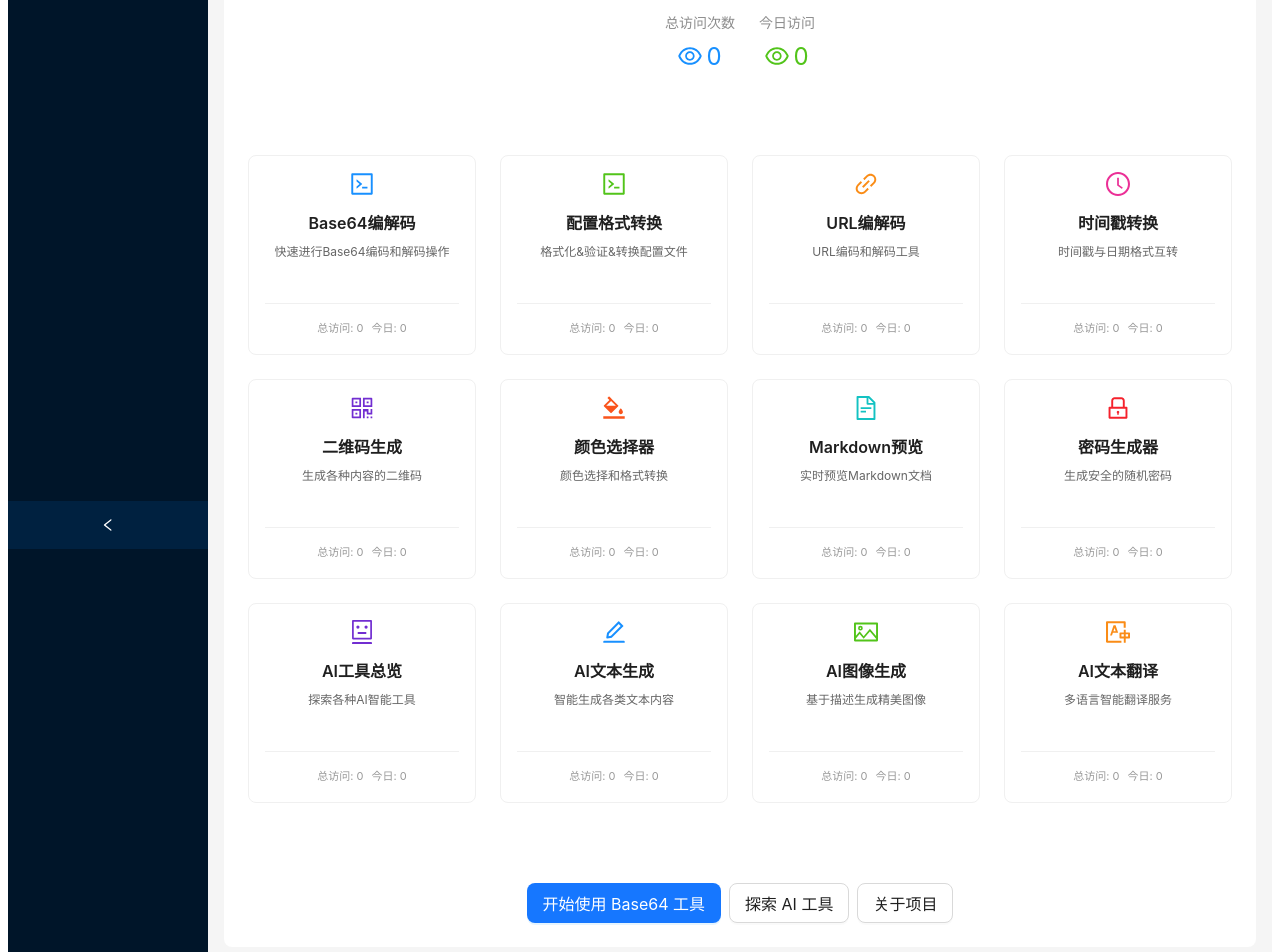
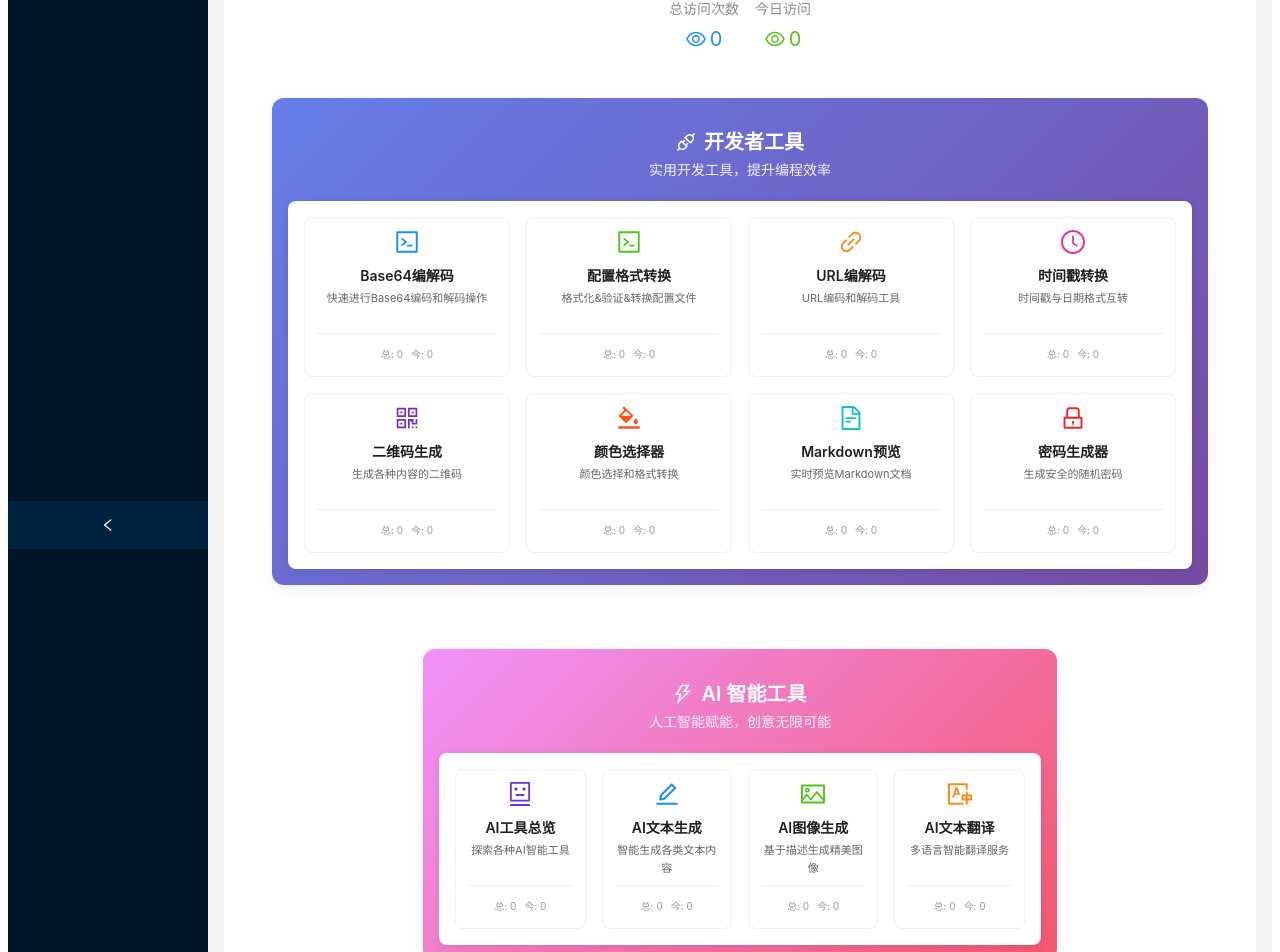
Before and after one commit to MainPoser/cf-tools, a React (Vite) app: page / in a window 1280 px wide. Shown: the part 251-1203 px from the top of the page. Built offline with nearby package versions, Linux system fonts and the light colour scheme.

Commit message:
fix home

```diff
--- a/src/pages/home/Home.tsx
+++ b/src/pages/home/Home.tsx
@@ -13,7 +13,9 @@ import {
     RobotOutlined,
     EditOutlined,
     PictureOutlined,
-    TranslationOutlined
+    TranslationOutlined,
+    ApiOutlined,
+    ThunderboltOutlined
 } from '@ant-design/icons';
 import { theme } from 'antd';
 import { useSiteStats } from '../../hooks/useAnalytics';
@@ -26,7 +28,8 @@ function Home() {
     const { token: { colorBgContainer } } = theme.useToken();
     const { stats: siteStats, loading: statsLoading } = useSiteStats();
 
-    const tools = [
+    // 开发者工具集
+    const devTools = [
         {
             title: 'Base64编解码',
             description: '快速进行Base64编码和解码操作',
@@ -82,7 +85,11 @@ function Home() {
             icon: <LockOutlined style={{ fontSize: '24px', color: '#f5222d' }} />,
             path: '/tools/password-generator',
             available: true
-        },
+        }
+    ];
+
+    // AI工具集
+    const aiTools = [
         {
             title: 'AI工具总览',
             description: '探索各种AI智能工具',
@@ -121,50 +128,19 @@ function Home() {
         return siteStats.tools[toolTitle] || { totalVisits: 0, todayVisits: 0 };
     };
 
-    return (
-        <div className="home-container" style={{ background: colorBgContainer }}>
-            <div style={{ textAlign: 'center', marginBottom: '48px' }}>
-                <Title level={1}>
-                    <ToolOutlined style={{ marginRight: '12px' }} />
-                    开发者工具集
-                </Title>
-                <Paragraph style={{ fontSize: '18px', color: '#666' }}>
-                    一站式开发工具，提高你的工作效率
-                </Paragraph>
-
-                {/* 网站总体统计信息 */}
-                {!statsLoading && (
-                    <div style={{ marginTop: '24px' }}>
-                        <Space size="large">
-                            <Statistic
-                                title="总访问次数"
-                                value={siteStats.siteTotal}
-                                prefix={<EyeOutlined />}
-                                valueStyle={{ color: '#1890ff' }}
-                            />
-                            <Statistic
-                                title="今日访问"
-                                value={siteStats.siteToday}
-                                prefix={<EyeOutlined />}
-                                valueStyle={{ color: '#52c41a' }}
-                            />
-                        </Space>
-                    </div>
-                )}
-            </div>
-
-            <Row gutter={[24, 24]}>
-                {tools.map((tool, index) => {
+    // 渲染工具卡片
+    const renderToolCard = (tool: any, index: number) => {
         const toolStats = getToolStats(tool.title);
         return (
             <Col xs={24} sm={12} md={8} lg={6} key={index}>
                 <Card
                     hoverable={tool.available}
                     style={{
-                                    height: '200px',
+                        height: '160px',
                         textAlign: 'center',
                         opacity: tool.available ? 1 : 0.6,
-                                    cursor: tool.available ? 'pointer' : 'not-allowed'
+                        cursor: tool.available ? 'pointer' : 'not-allowed',
+                        transition: 'all 0.3s ease'
                     }}
                     styles={{
                         body: {
@@ -172,41 +148,142 @@ function Home() {
                             flexDirection: 'column',
                             justifyContent: 'space-between',
                             height: '100%',
-                                        padding: '16px'
+                            padding: '12px'
                         }
                     }}
                     onClick={() => tool.available && navigate(tool.path)}
                 >
                     <div>
-                                    <div style={{ marginBottom: '12px' }}>
+                        <div style={{ marginBottom: '8px' }}>
                             {tool.icon}
                         </div>
-                                    <Title level={5} style={{ margin: '8px 0' }}>
+                        <Title level={5} style={{ margin: '4px 0', fontSize: '14px' }}>
                             {tool.title}
-                                        {!tool.available && <span style={{ color: '#999', fontSize: '12px', marginLeft: '8px' }}> (开发中)</span>}
+                            {!tool.available && <span style={{ color: '#999', fontSize: '10px', marginLeft: '4px' }}> (开发中)</span>}
                         </Title>
-                                    <Paragraph style={{ margin: 0, color: '#666', fontSize: '12px' }}>
+                        <Paragraph style={{ margin: 0, color: '#666', fontSize: '11px' }}>
                             {tool.description}
                         </Paragraph>
                     </div>
 
                     {/* 访问统计信息 */}
                     {tool.available && !statsLoading && (
-                                    <div style={{ marginTop: '12px', paddingTop: '12px', borderTop: '1px solid #f0f0f0' }}>
-                                        <Space size="small" style={{ fontSize: '11px', color: '#999' }}>
-                                            <span>总访问: {toolStats.totalVisits}</span>
-                                            <span>今日: {toolStats.todayVisits}</span>
+                        <div style={{ marginTop: '8px', paddingTop: '8px', borderTop: '1px solid #f0f0f0' }}>
+                            <Space size="small" style={{ fontSize: '10px', color: '#999' }}>
+                                <span>总: {toolStats.totalVisits}</span>
+                                <span>今: {toolStats.todayVisits}</span>
                             </Space>
                         </div>
                     )}
                 </Card>
             </Col>
         );
-                })}
+    };
+
+    return (
+        <div className="home-container" style={{ background: colorBgContainer, padding: '24px' }}>
+            <div style={{ textAlign: 'center', marginBottom: '10px' }}>
+                <Title level={3} style={{ marginBottom: '8px' }}>
+                    <ToolOutlined style={{ marginRight: '12px' }} />
+                    开发者工具集
+                </Title>
+                <Paragraph style={{ fontSize: '16px', color: '#666', marginBottom: '16px' }}>
+                    一站式开发工具，提高你的工作效率
+                </Paragraph>
+
+                {/* 网站总体统计信息 */}
+                {!statsLoading && (
+                    <div style={{ marginTop: '16px' }}>
+                        <Space size="middle">
+                            <Statistic
+                                title="总访问次数"
+                                value={siteStats.siteTotal}
+                                prefix={<EyeOutlined />}
+                                valueStyle={{ color: '#1890ff', fontSize: '20px' }}
+                                style={{ fontSize: '12px' }}
+                            />
+                            <Statistic
+                                title="今日访问"
+                                value={siteStats.siteToday}
+                                prefix={<EyeOutlined />}
+                                valueStyle={{ color: '#52c41a', fontSize: '20px' }}
+                                style={{ fontSize: '12px' }}
+                            />
+                        </Space>
+                    </div>
+                )}
+            </div>
+
+            {/* 开发者工具集区域 */}
+            <div style={{
+                marginBottom: '32px',
+                padding: '16px',
+                background: 'linear-gradient(135deg, #667eea 0%, #764ba2 100%)',
+                borderRadius: '12px',
+                boxShadow: '0 4px 16px rgba(102, 126, 234, 0.1)'
+            }}>
+                <div style={{
+                    textAlign: 'center',
+                    marginBottom: '20px',
+                    color: 'white'
+                }}>
+                    <Title level={2} style={{ color: 'white', marginBottom: '4px', fontSize: '20px' }}>
+                        <ApiOutlined style={{ marginRight: '8px' }} />
+                        开发者工具
+                    </Title>
+                    <Paragraph style={{ color: 'rgba(255, 255, 255, 0.9)', fontSize: '14px', marginBottom: 0 }}>
+                        实用开发工具，提升编程效率
+                    </Paragraph>
+                </div>
+
+                <div style={{
+                    background: 'white',
+                    borderRadius: '8px',
+                    padding: '16px',
+                    boxShadow: '0 2px 8px rgba(0, 0, 0, 0.1)'
+                }}>
+                    <Row gutter={[16, 16]}>
+                        {devTools.map((tool, index) => renderToolCard(tool, index))}
                     </Row>
+                </div>
+            </div>
 
-            <div style={{ textAlign: 'center', marginTop: '48px' }}>
-                <Space>
+            {/* AI工具集区域 */}
+            <div style={{
+                marginBottom: '32px',
+                padding: '16px',
+                background: 'linear-gradient(135deg, #f093fb 0%, #f5576c 100%)',
+                borderRadius: '12px',
+                boxShadow: '0 4px 16px rgba(240, 147, 251, 0.1)'
+            }}>
+                <div style={{
+                    textAlign: 'center',
+                    marginBottom: '20px',
+                    color: 'white'
+                }}>
+                    <Title level={2} style={{ color: 'white', marginBottom: '4px', fontSize: '20px' }}>
+                        <ThunderboltOutlined style={{ marginRight: '8px' }} />
+                        AI 智能工具
+                    </Title>
+                    <Paragraph style={{ color: 'rgba(255, 255, 255, 0.9)', fontSize: '14px', marginBottom: 0 }}>
+                        人工智能赋能，创意无限可能
+                    </Paragraph>
+                </div>
+
+                <div style={{
+                    background: 'white',
+                    borderRadius: '8px',
+                    padding: '16px',
+                    boxShadow: '0 2px 8px rgba(0, 0, 0, 0.1)'
+                }}>
+                    <Row gutter={[16, 16]}>
+                        {aiTools.map((tool, index) => renderToolCard(tool, index))}
+                    </Row>
+                </div>
+            </div>
+
+            <div style={{ textAlign: 'center', marginTop: '32px' }}>
+                <Space size="large">
                     <Button type="primary" size="large" onClick={() => navigate('/tools/base64')}>
                         开始使用 Base64 工具
                     </Button>
```
Lines whose indentation alone changed are shown as unchanged.
